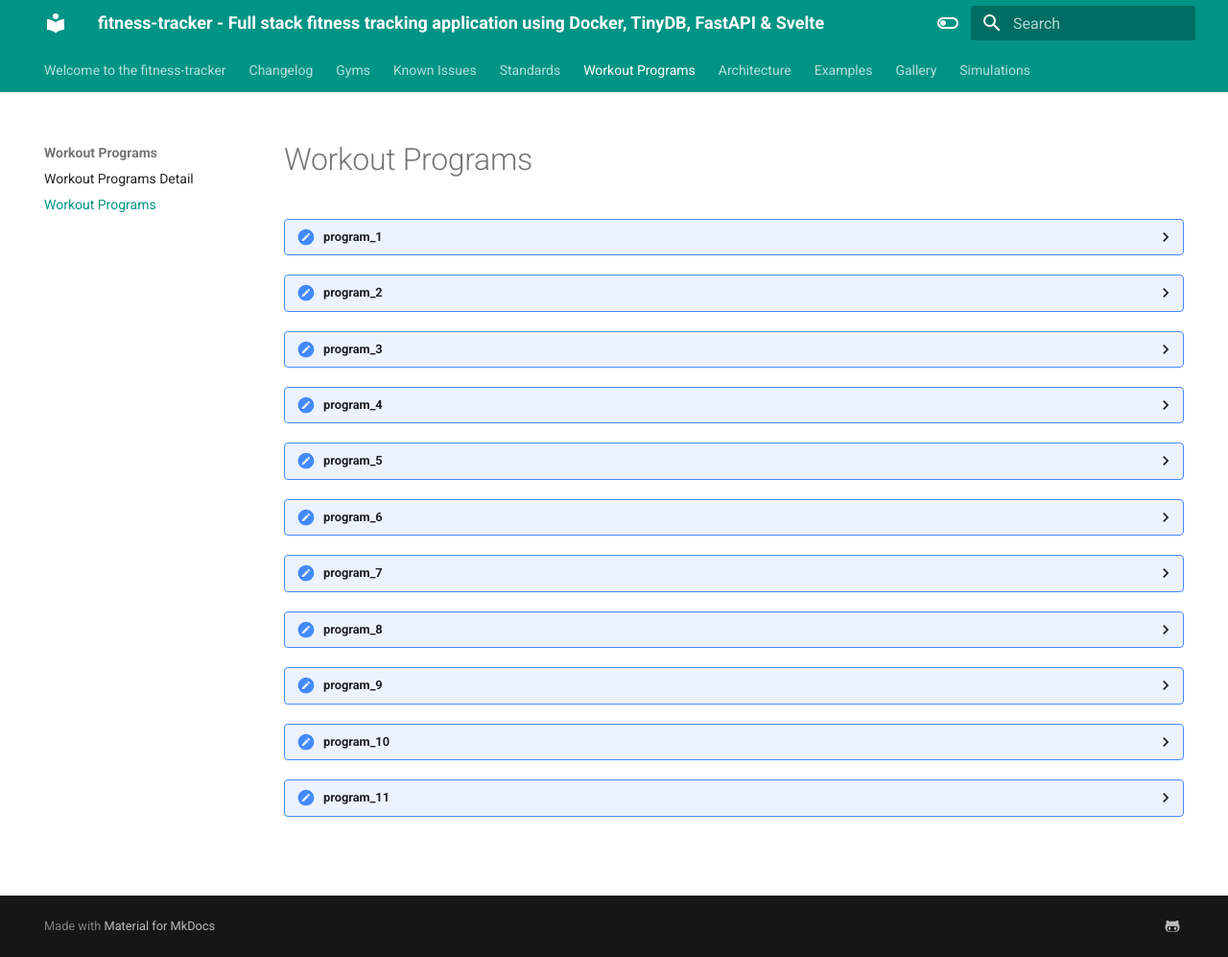
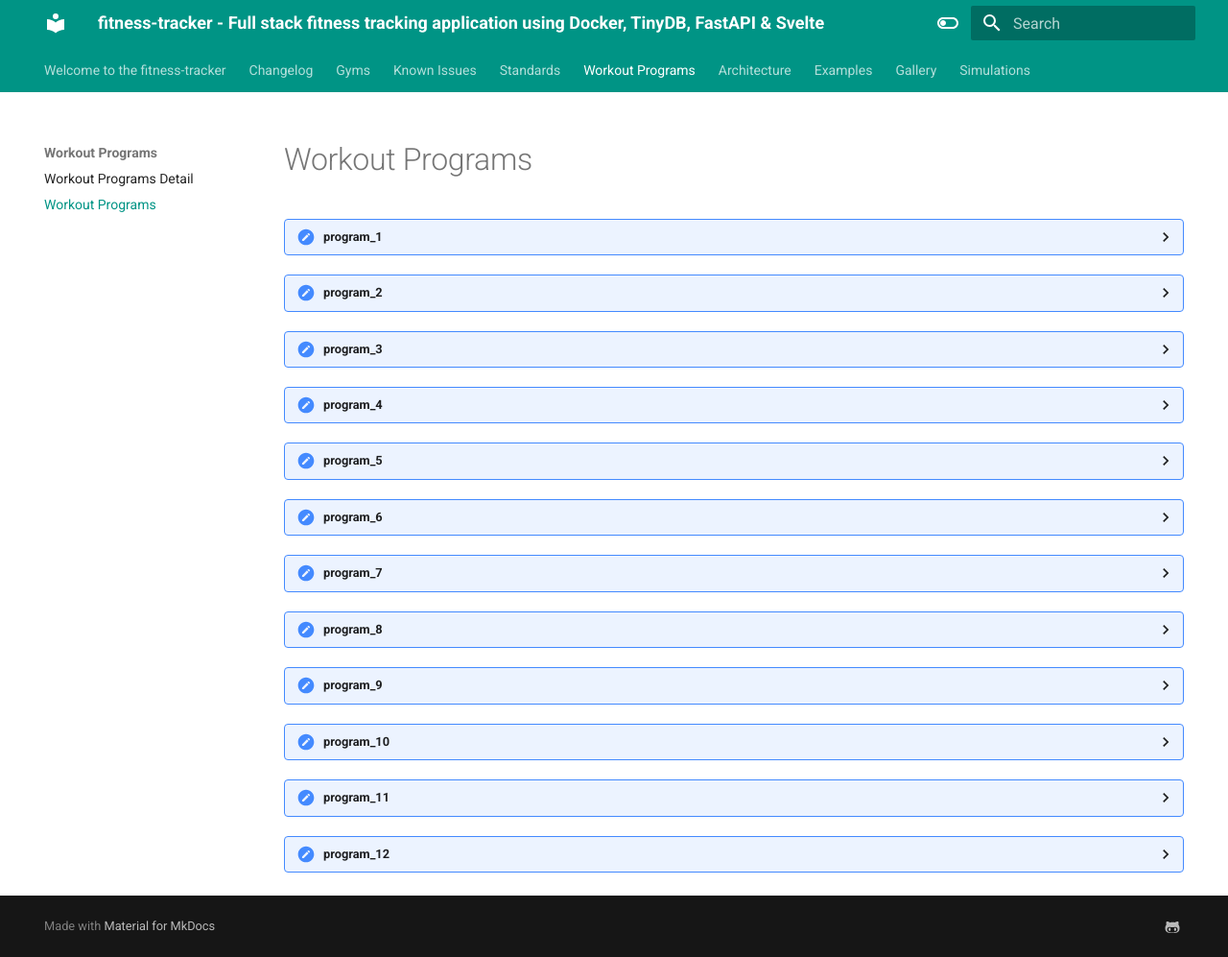
Before and after one commit to TheNewThinkTank/fitness-tracker, an MkDocs documentation site: the page built from docs/project_docs/Workout-Programs/workout_programs.md, in a window 1280 px wide and 997 px high. Shown: the whole window at 96% size. Built offline with MkDocs 1.6.1 and Material for MkDocs 9.7.7, drawn with Linux system fonts in a browser that asks for light colours; some of the changed text lies outside the part shown.

Commit message:
docs: add pgm 12 overview

```diff
--- a/docs/project_docs/Workout-Programs/workout_programs.md
+++ b/docs/project_docs/Workout-Programs/workout_programs.md
@@ -182,12 +182,30 @@
     name: PPL<br>
     splits: [push, pull, legs]<br>
     description:<br>
-      &nbsp;&nbsp;&nbsp;&nbsp;Focus on hypertrophy.<br>
+      &nbsp;&nbsp;&nbsp;&nbsp;Focus on sarcoplasmic hypertrophy.<br>
       &nbsp;&nbsp;&nbsp;&nbsp;Lighter sets of 8-15 reps for key exercises.<br>
-      &nbsp;&nbsp;&nbsp;&nbsp;Every 2 exercises are performed as supersets with no break between exercises, and approx. 10-15 seconds break between supersets.<br>
+      &nbsp;&nbsp;&nbsp;&nbsp;Every 2 exercises are performed as supersets with no break between exercises, and max. 10-15 seconds break between supersets.<br>
     start: 2025-06-01<br>
     end: 2025-MM-DD<br>
     program_iterations: 6<br>
     number_of_workouts: 18<br>
 
 </details>
+
+<details>
+
+  <summary>program_12</summary>
+
+    name: FULL-BODY<br>
+    splits: [full_body_a, full_body_b]<br>
+    description:<br>
+      &nbsp;&nbsp;&nbsp;&nbsp;Focus on both myofibrillar and sarcoplasmic hypertrophy,<br>
+      &nbsp;&nbsp;&nbsp;&nbsp;through lighter sets of 8-15 reps on half of the workouts (for metabolic stress),<br>
+      &nbsp;&nbsp;&nbsp;&nbsp;and heavy-duty sets to failure of 5-8 reps on the other half of the workouts (for mechanical stress).<br>
+      &nbsp;&nbsp;&nbsp;&nbsp;Every 2 exercises are performed as agonist-antagonist supersets (for reciprocal inhibition) with no break between exercises, and max. 10-15 seconds break between supersets.<br>
+    start: 2025-MM-DD<br>
+    end: 2025-MM-DD<br>
+    program_iterations: N<br>
+    number_of_workouts: NN<br>
+
+</details>
```
Also changed, not shown: docs/project_docs/Workout-Programs/workout_programs.yml (+20 -3 lines).
